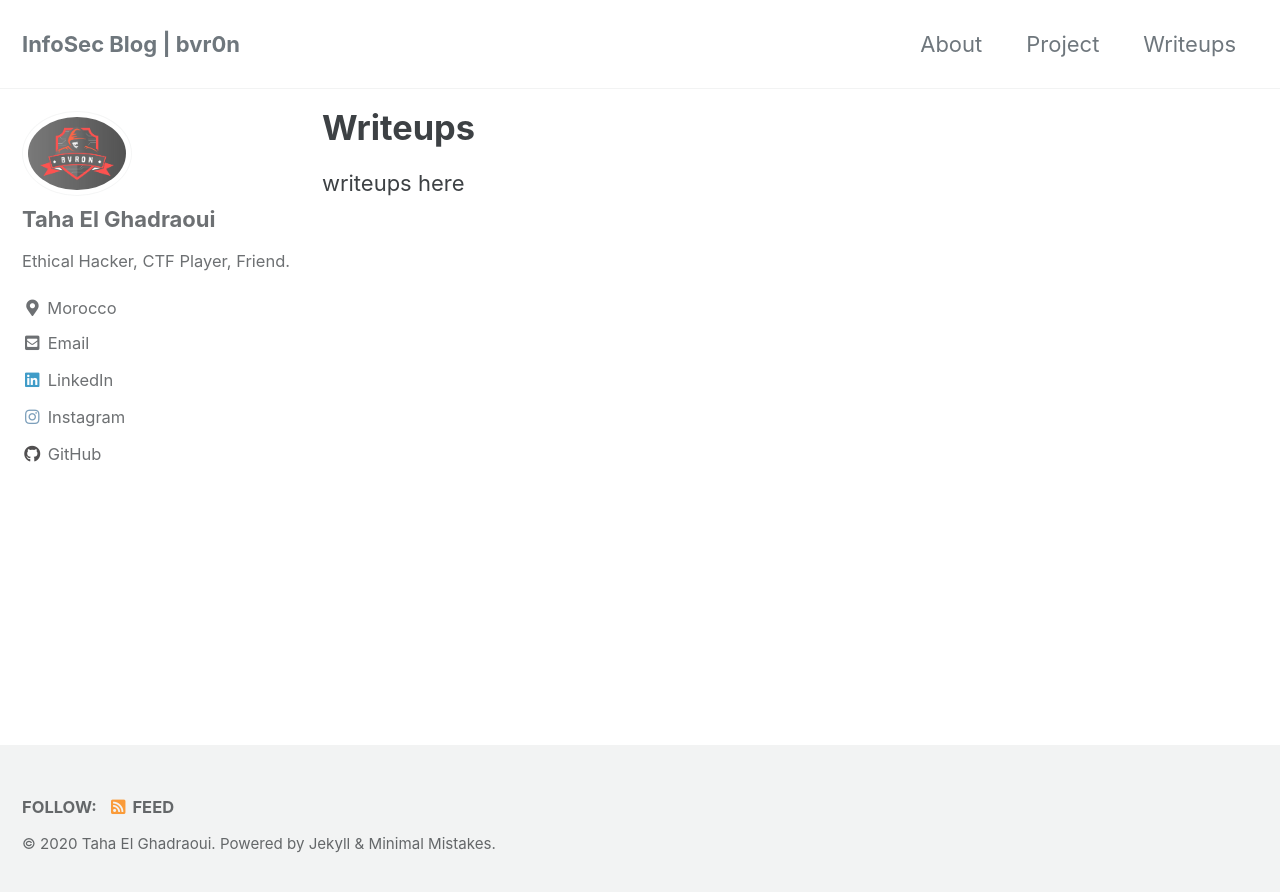
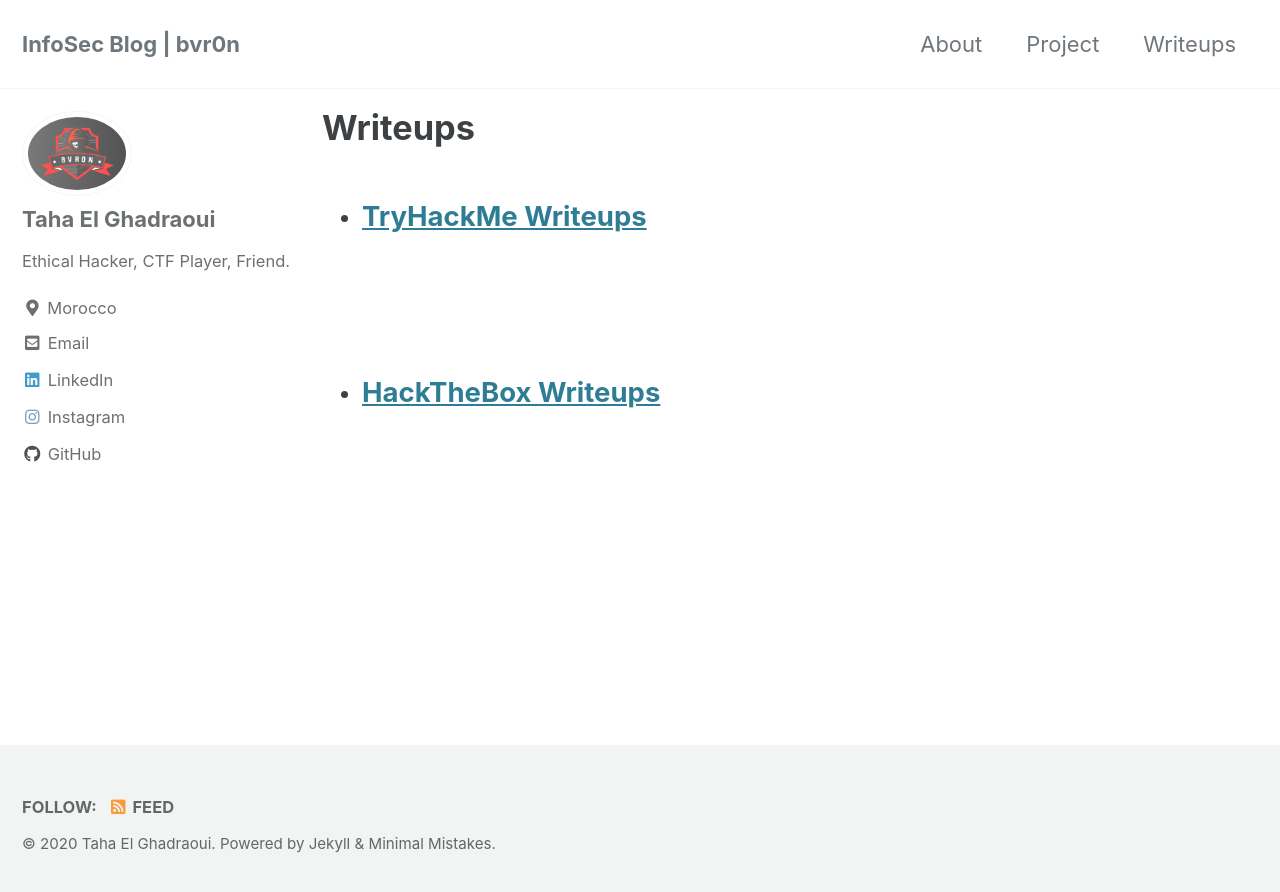
Before and after one commit to bvr0n/bvr0n.github.io, a Jekyll site: the page built from _pages/writeups.md, in a window 1280 px wide. Shown: the top 892 px of the page. Built offline with Jekyll 4.4.1, drawn with Linux system fonts in a browser that asks for light colours; cached includes are drawn as plain includes.

Commit message:
Update writeups.md

```diff
--- a/_pages/writeups.md
+++ b/_pages/writeups.md
@@ -3,4 +3,10 @@ layout: archive
 title: Writeups
 permalink: /writeups/
 ---
-writeups here
+
+* ##  [TryHackMe Writeups](../_posts/Tryhackme_Page/index.md)
+
+<br>
+<br>
+
+* ##  [HackTheBox Writeups](.../_posts/Hackthebox_Page/index.md)
```
